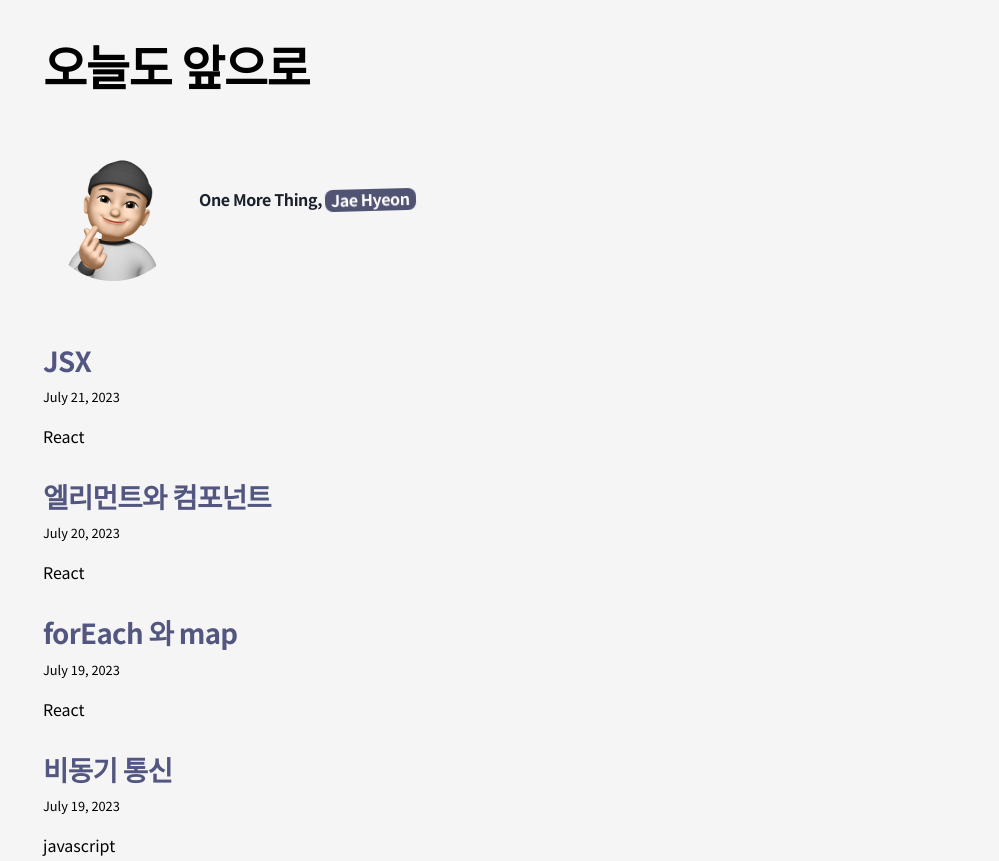
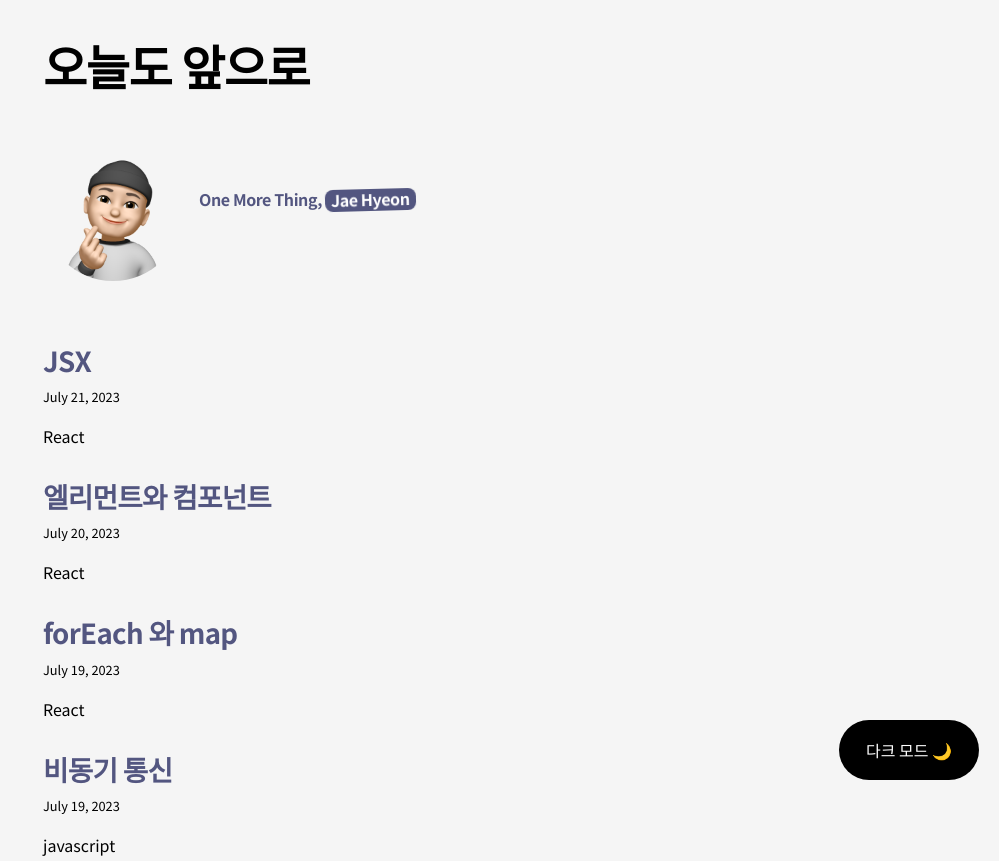
Before and after one commit to tol0608/gitblog, a Gatsby site: page / in a window 1280 px wide. Shown: the top 861 px of the page, without its empty margins (281-1280 px from the left). Built offline with nearby package versions, Linux system fonts and the light colour scheme; Gatsby itself is replaced by a stand-in of ours.

Commit message:
Feat : gatsby 다크모드 구현
다크모드 버튼 위치 수정 및 body color, background 수정.

시스템 모드에 따라 초기 모드(다크/라이트) 설정 후,
footer 우측에 있는 버튼을 토글하여 모드 변경 가능.

```diff
--- a/src/components/layout.js
+++ b/src/components/layout.js
@@ -3,52 +3,57 @@ import {Link} from "gatsby";
 import styled, {ThemeProvider} from 'styled-components';
 import {lightTheme, darkTheme} from '../styles/theme';
 import useTheme from '../hooks/useTheme';
-
 import {createGlobalStyle} from 'styled-components';
 
-
 const ThemeToggleButton = styled.button`
-  width: 200px;
-  height: 60px;
-  margin-top: 16px;
-  color: ${({theme}) => theme.fontColor};
-  background-color: ${({theme}) => theme.backgroundColor};
-  border: none;
-  border-radius: 4px;
-  cursor: pointer;
-  transition: background-color 0.3s, color 0.3s;
-
+  color: ${({theme}) => theme.toggleButtonColor};
+  background-color: ${({theme}) => theme.toggleButtonBackground};
   &:hover {
+    color: ${({theme}) => theme.toggleButtonHoverColor};
     background-color: ${({theme}) => theme.toggleButtonHoverBackground};
-    color: ${({theme}) => theme.toggleButtonHoverColor};
   }
 `;
 
 const GlobalStyles = createGlobalStyle`
   body {
+    color: ${({theme}) => theme.fontColor};
     background-color: ${({theme}) => theme.bodyBackground};
-    color: ${({theme}) => theme.fontColor};
+  }
+
+  .blog-post header h1 {
+    color: ${({theme}) => theme.titleColor};
+  }
+
+  .post-list-item h2, h2, h3, h4, h5 {
+    color: ${({theme}) => theme.linkTitleColor};
+  }
+
+  .bio h6 {
+    color: ${({theme}) => theme.bioColor};
+  }
+
+  .bio h6 span {
+    color: ${({theme}) => theme.bioSpanColor};
+    background-color: ${({theme}) => theme.bioBackground};
   }
 `;
 
 const Layout = ({location, title, children}) => {
     const rootPath = `${__PATH_PREFIX__}/`;
     const isRootPath = location.pathname === rootPath;
-
-    const [theme, themeToggler] = useTheme();
-
+    const [theme, themeToggle] = useTheme();
     const themeMode = theme === 'light' ? lightTheme : darkTheme;
 
     let header;
     if (isRootPath) {
         header = (
             <h1 className="main-heading">
-                <Link to="/">{title}</Link>
+                <Link to="/" style={{color: themeMode.titleColor}}>{title}</Link>
             </h1>
         );
     } else {
         header = (
-            <Link className="header-link-home" to="/">
+            <Link className="header-link-home" to="/" style={{color: themeMode.titleColor}}>
                 {title}
             </Link>
         );
@@ -59,17 +64,16 @@ const Layout = ({location, title, children}) => {
             <GlobalStyles/>
             <div className={`global-wrapper ${theme}`}>
                 <header className="global-header">{header}</header>
+                <ThemeToggleButton onClick={themeToggle} className="themeToggle-btn">
+                    {theme === 'light' ? '다크 모드 🌙' : '라이트 모드 ☀️'}
+                </ThemeToggleButton>
                 <main>{children}</main>
                 <footer>
                     {new Date().getFullYear()} 년에는 웃는일이 가득하면 좋겠습니다 🙂
                 </footer>
-                <ThemeToggleButton onClick={themeToggler}>
-                    {theme === 'light' ? '다크 모드로 전환' : '라이트 모드로 전환'}
-                </ThemeToggleButton>
             </div>
         </ThemeProvider>
     );
 };
 
-
 export default Layout;
--- a/src/pages/index.js
+++ b/src/pages/index.js
@@ -38,7 +38,7 @@ const BlogIndex = ({data, location}) => {
                                 <header>
                                     <h2>
                                         <Link to={post.fields.slug} itemProp="url">
-                                            <span itemProp="headline">{title}</span>
+                                            <span itemProp="headline" >{title}</span>
                                         </Link>
                                     </h2>
                                     <small>{post.frontmatter.date}</small>
--- a/src/style.css
+++ b/src/style.css
@@ -348,6 +348,18 @@ a:focus {
     font-weight: 500;
 }
 
+.themeToggle-btn {
+    width: 140px;
+    height: 60px;
+    position: fixed;
+    bottom:20px;
+    right: 20px;
+    border: none;
+    border-radius: 50px;
+    cursor: pointer;
+    transition: background-color 0.3s, color 0.3s;
+}
+
 /*tags start*/
 .blog-post .tags ul {
     list-style: none;
--- a/src/styles/theme.js
+++ b/src/styles/theme.js
@@ -1,16 +1,28 @@
 // themes.js 파일 생성
 export const lightTheme = {
-    backgroundColor: "#ffffff",
+    toggleButtonColor: "#ffffff",
+    toggleButtonBackground: "#000000",
+    toggleButtonHoverColor: "#000000",
+    toggleButtonHoverBackground: "#dddddd",
     fontColor: "#000000",
-    toggleButtonHoverBackground: "#ddd",
-    toggleButtonHoverColor: "#000",
     bodyBackground: "#f5f5f5",
+    titleColor: "#000000",
+    linkTitleColor: "#535680",
+    bioColor: "#535680",
+    bioSpanColor: "#ffffff",
+    bioBackground: "#535680"
 };
 
 export const darkTheme = {
-    backgroundColor: "#000000",
+    toggleButtonColor: "#000000",
+    toggleButtonBackground: "#ffffff",
+    toggleButtonHoverBackground: "#333333",
+    toggleButtonHoverColor: "#ffffff",
     fontColor: "#ffffff",
-    toggleButtonHoverBackground: "#333",
-    toggleButtonHoverColor: "#fff",
     bodyBackground: "#111",
+    titleColor: "#ffffff",
+    linkTitleColor: "#bdc0ff",
+    bioColor: "#bdc0ff",
+    bioSpanColor: "#000000",
+    bioBackground: "#bdc0ff"
 };
```
Also changed, not shown: src/components/bio.js (+3 -11 lines).
